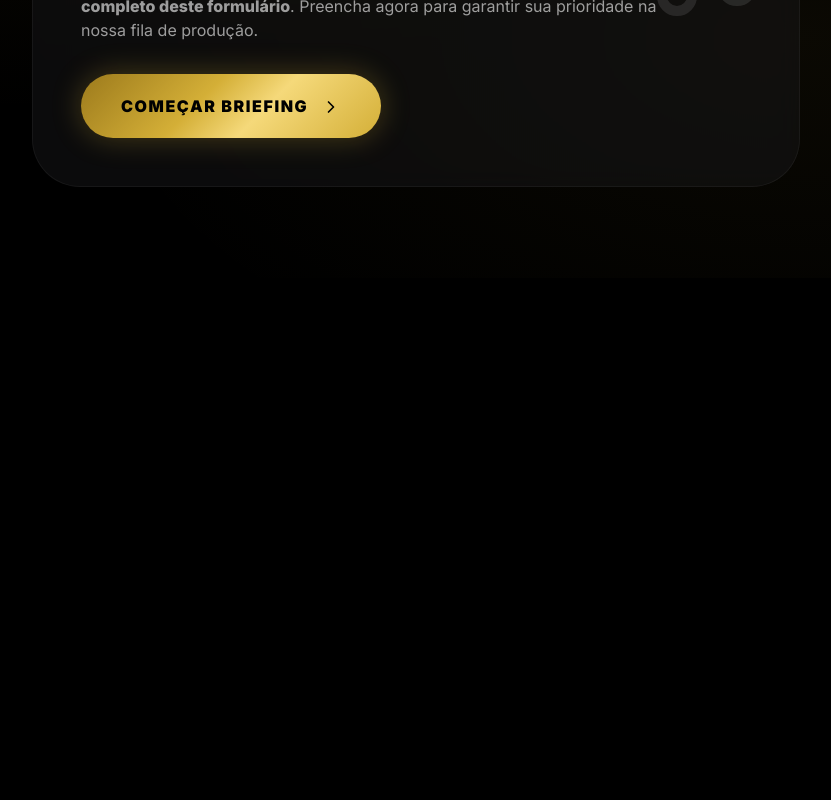
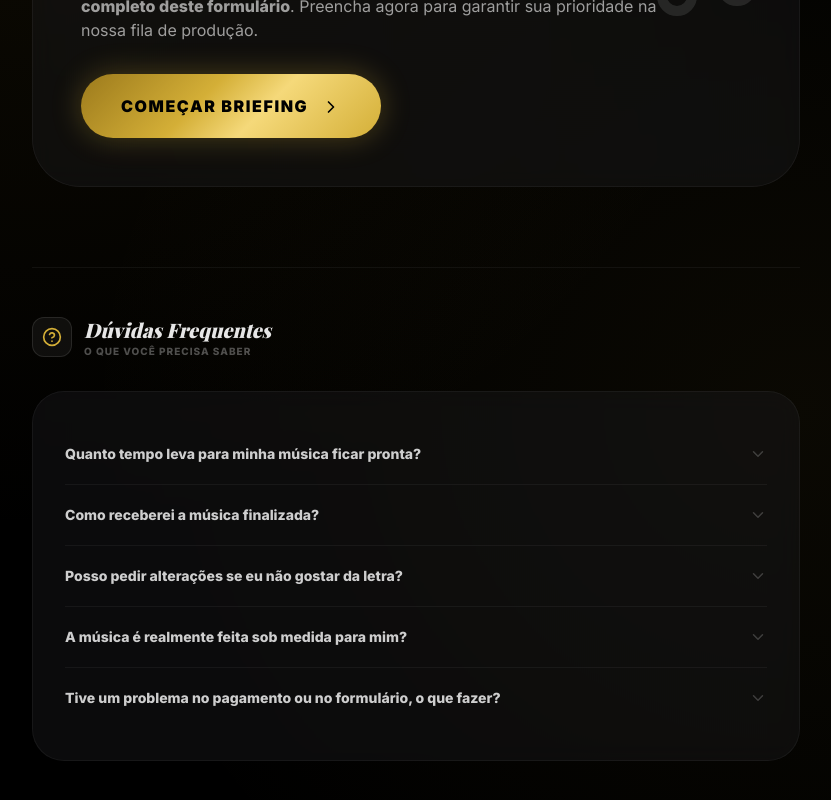
Before and after one commit to brunocorreagomes-ops/AURAMUSICALSITE, a React (Vite) app: page /obrigado in a window 1280 px wide. Shown: the part 522-1322 px from the top of the page, without its empty margins (224-1055 px from the left). Before the commit the page ends 800 px from the top, so only its background shows below. Built offline with nearby package versions, Linux system fonts and the light colour scheme; a web font is replaced by a local one.

Commit message:
fix: Rename MAKE_WEBHOOK_URL to MAKE_WEBHOOK_URI
Updates environment variable name and server logic to reflect the change. This ensures consistency with the Make.com integration.

```diff
--- a/server.ts
+++ b/server.ts
@@ -38,7 +38,7 @@ async function startServer() {
     console.log(JSON.stringify(briefingData, null, 2));
 
     // Automação via Make.com
-    const webhookUrl = process.env.MAKE_WEBHOOK_URL;
+    const webhookUrl = process.env.MAKE_WEBHOOK_URI || process.env.MAKE_WEBHOOK_URL;
     if (webhookUrl) {
       try {
         await fetch(webhookUrl, {
--- a/src/components/ObrigadoPage.tsx
+++ b/src/components/ObrigadoPage.tsx
@@ -1,6 +1,28 @@
 import React, { useState } from "react";
 import { motion } from "motion/react";
-import { CheckCircle2, ChevronRight, Music, Clock, User, Heart, Mic2, Star, Send } from "lucide-react";
+import { CheckCircle2, ChevronRight, Music, Clock, User, Heart, Mic2, Star, Send, HelpCircle, ChevronDown } from "lucide-react";
+
+const FAQItem = ({ question, answer }: { question: string, answer: string }) => {
+  const [isOpen, setIsOpen] = useState(false);
+  return (
+    <div className="border-b border-white/5 last:border-0">
+      <button
+        onClick={() => setIsOpen(!isOpen)}
+        className="w-full py-5 flex items-center justify-between text-left group transition-colors"
+      >
+        <span className="text-sm font-bold text-white/80 group-hover:text-brand-accent transition-colors">{question}</span>
+        <ChevronDown size={18} className={`text-white/20 transition-transform duration-300 ${isOpen ? 'rotate-180 text-brand-accent' : ''}`} />
+      </button>
+      <motion.div
+        initial={false}
+        animate={{ height: isOpen ? 'auto' : 0, opacity: isOpen ? 1 : 0 }}
+        className="overflow-hidden"
+      >
+        <p className="pb-5 text-xs text-white/40 leading-relaxed max-w-2xl">{answer}</p>
+      </motion.div>
+    </div>
+  );
+};
 
 export default function ObrigadoPage() {
   const [step, setStep] = useState(1);
@@ -371,6 +393,47 @@ export default function ObrigadoPage() {
           </motion.div>
         )}
 
+        {/* FAQ Section */}
+        <motion.div
+          initial={{ opacity: 0 }}
+          animate={{ opacity: 1 }}
+          transition={{ delay: 0.5 }}
+          className="mt-20 border-t border-white/5 pt-12"
+        >
+          <div className="flex items-center gap-3 mb-8">
+            <div className="w-10 h-10 rounded-xl bg-white/5 flex items-center justify-center text-brand-accent border border-white/10">
+              <HelpCircle size={20} />
+            </div>
+            <div>
+              <h3 className="text-xl font-serif italic font-black text-white/90">Dúvidas Frequentes</h3>
+              <p className="text-[10px] uppercase tracking-widest text-white/30 font-bold">O que você precisa saber</p>
+            </div>
+          </div>
+
+          <div className="glass p-6 md:p-8 rounded-[2rem] border border-white/10">
+            <FAQItem
+              question="Quanto tempo leva para minha música ficar pronta?"
+              answer="O prazo padrão de produção é de até 4 dias úteis. Caso você tenha adquirido o 'Fura-fila/Entrega Expressa', sua música e o briefing terão prioridade máxima, com entrega em até 12-24 horas úteis após o envio completo deste formulário."
+            />
+            <FAQItem
+              question="Como receberei a música finalizada?"
+              answer="Você receberá um e-mail com o link para download dos arquivos em alta fidelidade (MP3/WAV), além da letra personalizada em PDF estilizado. Fique atento também à sua caixa de spam."
+            />
+            <FAQItem
+              question="Posso pedir alterações se eu não gostar da letra?"
+              answer="Sim! Sua satisfação é nossa prioridade. Oferecemos suporte para revisões técnicas e de letra após a entrega, garantindo que a canção transmita exatamente o que você deseja."
+            />
+            <FAQItem
+              question="A música é realmente feita sob medida para mim?"
+              answer="Com certeza. Cada composição é tratada de forma individual por nossa equipe de artistas e produtores, que transformam os detalhes que você enviou neste briefing em uma obra musical exclusiva."
+            />
+            <FAQItem
+              question="Tive um problema no pagamento ou no formulário, o que fazer?"
+              answer="Não se preocupe. Entre em contato conosco imediatamente pelo e-mail auramusical@gmail.com informando seu número de pedido. Responderemos o mais rápido possível para ajudar."
+            />
+          </div>
+        </motion.div>
+
       </div>
     </div>
   );
```
Also changed, not shown: 2 other files (tests, documents, lock files or other folders).
